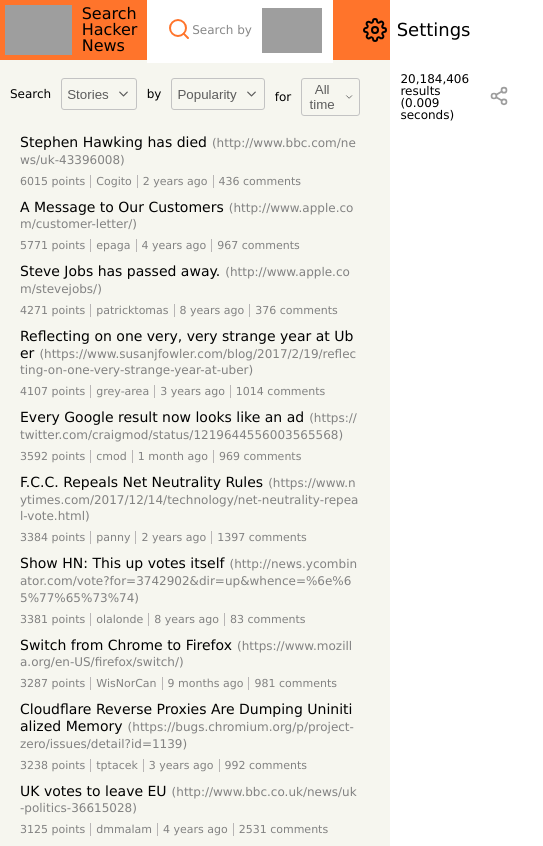
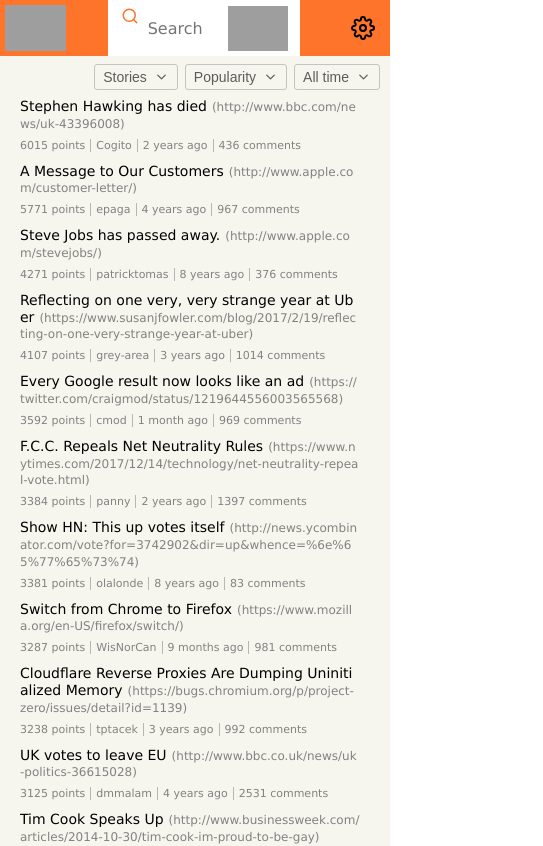
Before and after one commit to ArifSanaullah/React-in-practice, a React (Create React App) app in the folder ClassTasks/task-1/: page / in a window 390 px wide. Shown: the top 846 px of the page, 543 px wide, since content can reach past the window. Built offline with nearby package versions, Linux system fonts and the light colour scheme; grey boxes are pictures that could not be loaded.

Commit message:
Added Media Queries

```diff
--- a/ClassTasks/task-1/src/App.css
+++ b/ClassTasks/task-1/src/App.css
@@ -1,4 +1,11 @@
 .App {
-  /* width: calc(100% - 200px);
-  margin: 0 auto; */
+  width: calc(100vw - 22rem);
+  margin: 0 auto;
 }
+
+@media screen and (max-width: 1024px) {
+  .App {
+    width: 100vw;
+    max-width: 100vw;
+  }
+}
--- a/ClassTasks/task-1/src/components/Footer.component/Footer.module.css
+++ b/ClassTasks/task-1/src/components/Footer.component/Footer.module.css
@@ -3,16 +3,20 @@
     background-color: #fff;
     height: 5rem;
     font-size: 1.6rem;
+    margin: 0 auto;
 }
 
 .footerList {
-    /* width: 80%; */
+    width: 80%;
+    max-width: 60rem;
     height: 100%;
     display: flex;
     align-items: center;
     justify-content: space-between;
+    flex-wrap: wrap;
     list-style: none;
     margin: 2rem auto;
+    padding: 0;
 }
 
 .footerListItem {
@@ -27,7 +31,7 @@
     height: .4rem;
     position: absolute;
     top: 1.3rem;
-    right: -.5rem;
+    right: -.3rem;
     background-color: #000000;
     border-radius: 50%;
 }
--- a/ClassTasks/task-1/src/components/Header.component/Header.module.css
+++ b/ClassTasks/task-1/src/components/Header.component/Header.module.css
@@ -3,5 +3,6 @@
     display: flex;
     align-items: center;
     justify-content: space-between;
-    height: 6rem;
+    height: 5.6rem;
+    overflow: hidden;
 }
--- a/ClassTasks/task-1/src/components/Header.component/Header_logo.component/Logo.module.css
+++ b/ClassTasks/task-1/src/components/Header.component/Header_logo.component/Logo.module.css
@@ -3,7 +3,7 @@
     height: 100%;
     display: flex;
     align-items: center;
-    justify-content: center;
+    justify-content: flex-start;
     font-size: 1.6rem;
     cursor: pointer;
 }
@@ -17,4 +17,17 @@
 .Logo__label {
     padding: 0 1rem;
     text-align: left;
+    font-size: 1.8rem;
 }
+
+@media screen and (max-width: 768px) {
+    .Logo__label {
+        display: none;
+    }
+    .Logo {
+        width: fit-content;
+    }
+    .Logo__img {
+        margin-right: 2rem;
+    }
+}
--- a/ClassTasks/task-1/src/components/Header.component/Header_search.component/Search.module.css
+++ b/ClassTasks/task-1/src/components/Header.component/Header_search.component/Search.module.css
@@ -1,16 +1,22 @@
 .Search {
-    width: 100%;
-    max-width: calc(100% - 240px);
+  width: calc(100% - 22rem);
+  max-width: calc(100% - 24rem);
   display: flex;
   align-items: center;
   justify-content: space-between;
-    padding: 1rem 2rem;
+  padding: 1.2rem 2rem 1.2rem 5rem;
   background-color: #fff;
   color: #888888;
+  position: relative;
+  overflow: hidden;
 }
 
 .Search__icon {
   color: #ff742b;
+  position: absolute;
+  top: 0.8rem;
+  left: -.7rem;
+  margin: 0 2rem;
 }
 
 .Search__searchInput {
@@ -31,7 +37,6 @@
 
 .Search__poweredBy > span {
   display: block;
-    /* background-color: lawngreen; */
   width: calc(100% + 2rem);
   min-width: fit-content;
   font-size: 1.2rem;
@@ -46,3 +51,22 @@
   display: block;
   width: 6rem;
 }
+
+@media screen and (max-width: 768px) {
+  .Search {
+    padding: 0.7rem 1.2rem .7rem 3rem;
+  }
+
+  .Search__icon {
+    top: 0.8rem;
+  }
+
+  .Search__icon svg {
+    width: 1.8rem;
+    height: 1.8rem;
+  }
+
+  .Search__poweredBy span {
+    display: none;
+  }
+}
--- a/ClassTasks/task-1/src/components/Header.component/Header_setting.component/Setting.module.css
+++ b/ClassTasks/task-1/src/components/Header.component/Header_setting.component/Setting.module.css
@@ -1,10 +1,16 @@
 .Setting {
     display: flex;
-    margin: 0 1rem;
-    font-size: 1.8rem;
+    margin: 0 .5rem 0 1rem;
+    font-size: 1.6rem;
     align-items: center;
 }
 
 .Setting > svg {
     margin: 0 1rem 0 2rem;
 }
+
+@media screen and (max-width: 768px) {
+    .Setting span {
+        display: none;
+    }
+}
--- a/ClassTasks/task-1/src/components/Main.component/Filters.component/Filter.component/Filter.component/Filter.module.css
+++ b/ClassTasks/task-1/src/components/Main.component/Filters.component/Filter.component/Filter.component/Filter.module.css
@@ -34,8 +34,9 @@
     border-radius: .3rem;
     color: #5c5c5c;
     cursor: pointer;
-    padding: .3rem .5rem;
+    padding: 0rem .8rem;
     margin-left: 1rem;
+    font-size: 1.4rem;
 }
 
 .filterDownIcon, .filterDownIconAnimated {
@@ -100,3 +101,13 @@
 .dropDownListItem:not(:last-child) {
     border-bottom: 1px solid #e2e2e2;
 }
+
+@media screen and (max-width: 768px) {
+    .filterButton span {
+        display: none;
+    }
+
+    .Filter:not(:last-child) {
+    margin: 0 -.3rem 0 0;
+}
+}
--- a/ClassTasks/task-1/src/components/Main.component/Filters.component/Filter.component/Filters.module.css
+++ b/ClassTasks/task-1/src/components/Main.component/Filters.component/Filter.component/Filters.module.css
@@ -1,5 +1,4 @@
 .Filters{
     display: flex;
-    /* background-color: lightgreen; */
-    padding: 1rem;
+    padding: .8rem 1rem;
 }
--- a/ClassTasks/task-1/src/components/Main.component/Filters.component/Meta.component/Meta.module.css
+++ b/ClassTasks/task-1/src/components/Main.component/Filters.component/Meta.component/Meta.module.css
@@ -2,9 +2,9 @@
     display: flex;
     align-items: center;
     justify-content: space-between;
-    margin: .3rem 1rem;
+    margin: 0rem 1rem;
     font-size: 1.2rem;
-    padding: 1rem 0;
+    padding: .5rem 0;
     position: relative;
 }
 
@@ -88,3 +88,9 @@
     width: 2rem;
     filter: opacity(.2)
 }
+
+@media screen and (max-width: 768px) {
+    .Meta {
+        display: none;
+    }
+}
--- a/ClassTasks/task-1/src/components/Main.component/Filters.component/SearchFilters.module.css
+++ b/ClassTasks/task-1/src/components/Main.component/Filters.component/SearchFilters.module.css
@@ -1,6 +1,11 @@
-.searchFilters {
-       /* background-color: khaki; */
+.searchFilters {   /* background-color: khaki; */
     display: flex;
     align-items: center;
     justify-content: space-between;
 }
+
+@media screen and (max-width: 768px) {
+    .searchFilters {
+        justify-content: flex-end;
+    }
+}
--- a/ClassTasks/task-1/src/components/Main.component/Pagination.component/Pagination.module.css
+++ b/ClassTasks/task-1/src/components/Main.component/Pagination.component/Pagination.module.css
@@ -6,9 +6,11 @@
 }
 .paginationContainer {
   display: flex;
+  flex-wrap: wrap;
+  align-items: center;
+  justify-content: center;
   list-style: none;
-  align-items: center;
-  margin: 0 auto;
+  padding: 0 1rem;
 }
 
 .paginationContainer li {
```
Lines whose indentation alone changed are shown as unchanged.
